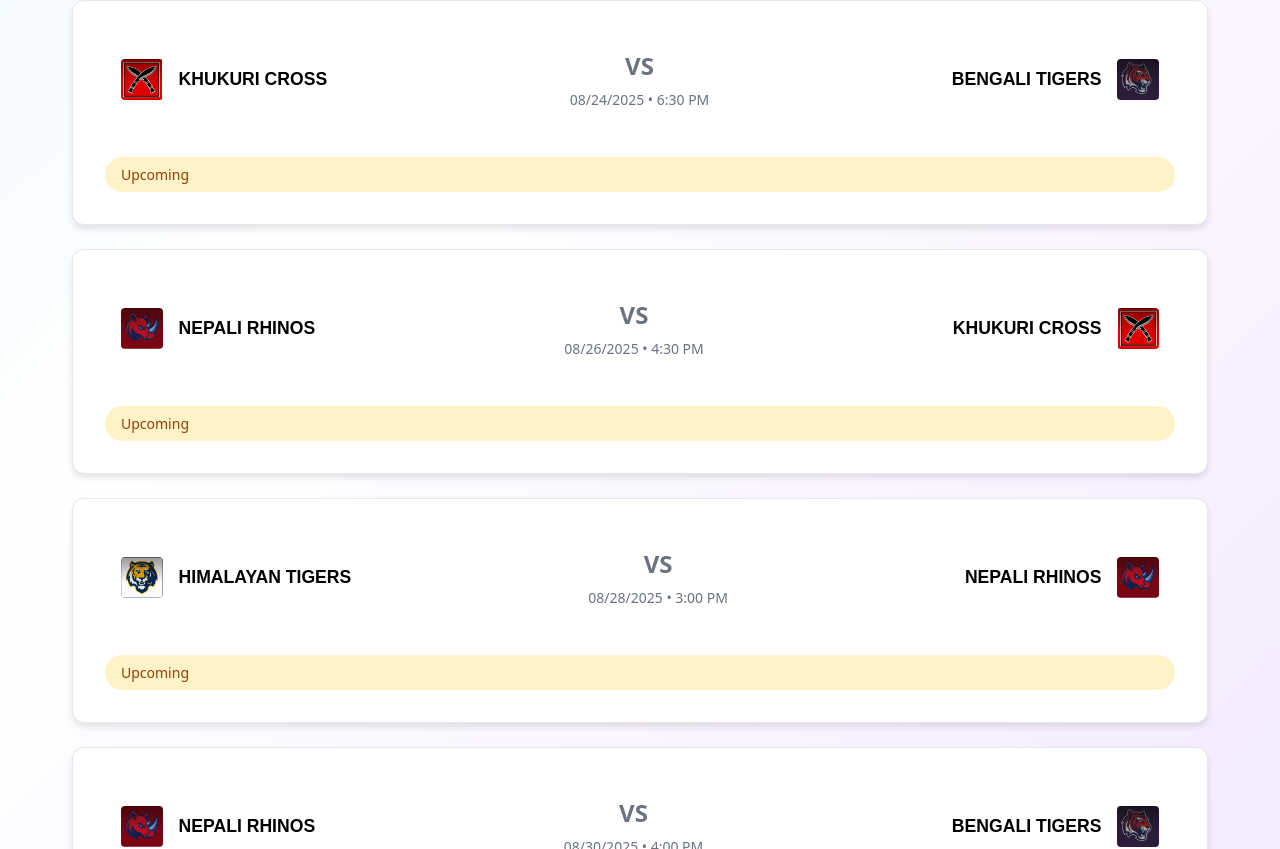
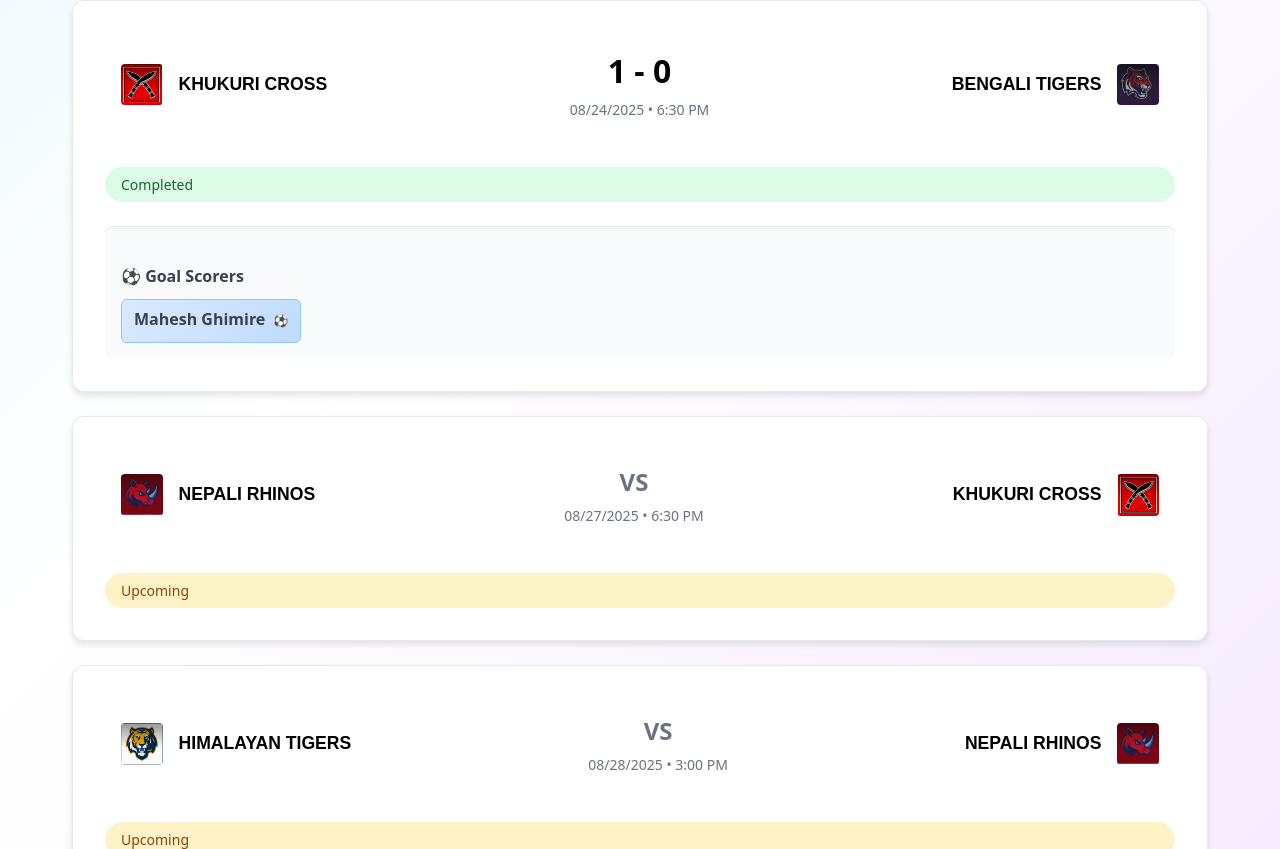
Before and after one commit to NirajanBanjade/Soccer_tournament_Nepal, a React (Create React App) app: page / in a window 1280 px wide. Shown: the part 1092-1941 px from the top of the page. Built offline with nearby package versions, Linux system fonts and the light colour scheme.

Commit message:
3rd match stats

```diff
--- a/src/App.js
+++ b/src/App.js
@@ -94,17 +94,19 @@ const SoccerTournamentApp = () => {
       team2: 'BENGALI TIGERS',
       date: '08/24/2025',
       time: '6:30 PM',
-      score1: null,
-      score2: null,
-      status: 'upcoming',
-      scorers: []
+      score1: 1,
+      score2: 0,
+      status: 'completed',
+      scorers: [
+        { player: 'Mahesh Ghimire', team: 'KHUKURI CROSS', goals: 1 }
+      ]
     },
     {
       id: 4,
       team1: 'NEPALI RHINOS',
       team2: 'KHUKURI CROSS',
-      date: '08/26/2025',
-      time: '4:30 PM',
+      date: '08/27/2025',
+      time: '6:30 PM',
       score1: null,
       score2: null,
       status: 'upcoming',
@@ -139,16 +141,22 @@ const SoccerTournamentApp = () => {
     topScorers: [
       { name: 'Kiran Rawat', team: 'HIMALAYAN TIGERS', goals: 3 },
       { name: 'Ronish Karki', team: 'HIMALAYAN TIGERS', goals: 2 },
-      { name: 'Jaime', team: 'HIMALAYAN TIGERS', goals: 1 }
+      { name: 'Jaime', team: 'HIMALAYAN TIGERS', goals: 1 },
+      { name: 'Mahesh Ghimire', team: 'KHUKURI CROSS', goals: 1 }
     ],
     topAssisters: [
       { name: 'Kiran Rawat', team: 'HIMALAYAN TIGERS', assists: 3 },
       { name: 'Ronish Karki', team: 'HIMALAYAN TIGERS', assists: 2 },
-      { name: 'Omar', team: 'HIMALAYAN TIGERS', assists: 1 }
+      { name: 'Omar', team: 'HIMALAYAN TIGERS', assists: 1 },
+      { name: 'Shishir Khanal', team: 'KHUKURI CROSS', assists: 1 }
     ],
     redCards: {
-      count: 0,
-      details: []
+      count: 3,
+      details: [
+        { player: 'Tausif Islam (BENGALI TIGERS)', match: 3 },
+        { player: 'Rashid (BENGALI TIGERS)', match: 3 },
+        { player: 'PIYUSH KC (KHUKURI CROSS)', match: 3 }
+      ]
     },
     yellowCards: {
       count: 3,
```
